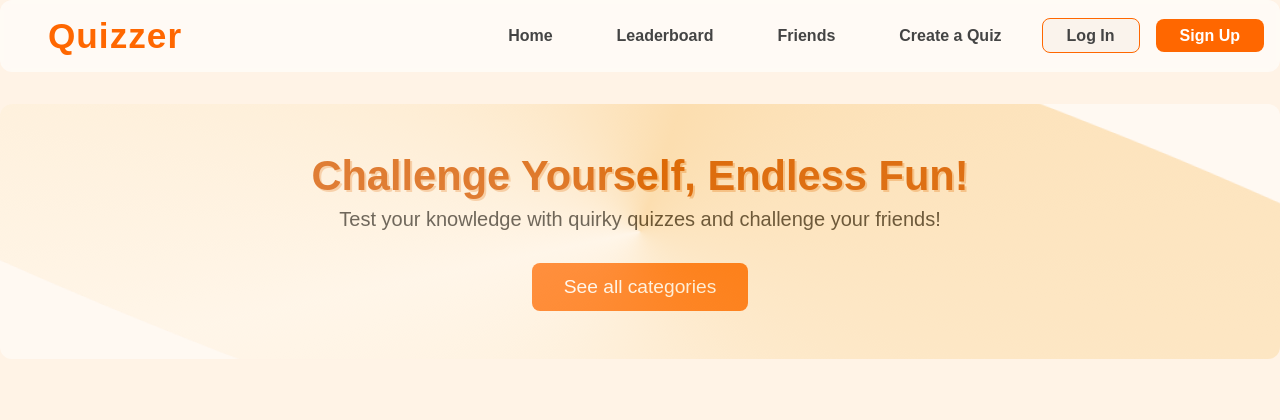
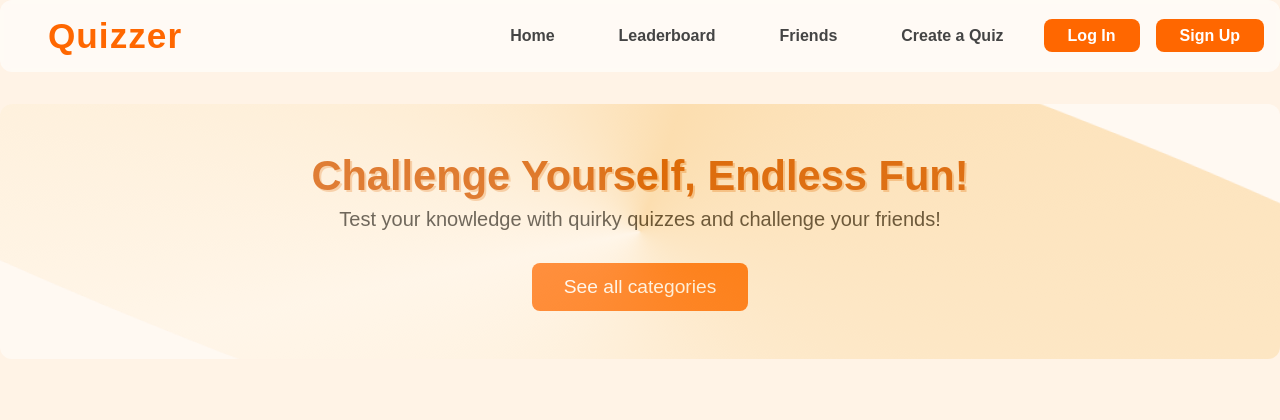
Before and after one commit to CezaryKlimczuk/quizzer, a Django app: page / in a window 1280 px wide. Shown: the top 420 px of the page. Run offline with Django 5.2, Linux system fonts and the light colour scheme; data that the repository does not hold is empty; some web fonts are replaced.

Commit message:
Changed the UI of the login button

```diff
--- a/quizzes/templates/partials/navbar.html
+++ b/quizzes/templates/partials/navbar.html
@@ -6,8 +6,8 @@
       <li><a href="#">Leaderboard</a></li>
       <li><a href="#">Friends</a></li>
       <li><a href="#">Create a Quiz</a></li>
-      <li><a href="#" class="login-btn">Log In</a></li>
-      <li><a href="#" class="signup-btn">Sign Up</a></li>
+      <li><a href="#" class="account-access-btn">Log In</a></li>
+      <li><a href="#" class="account-access-btn">Sign Up</a></li>
     </ul>
   </nav>
 </header>
--- a/static/css/components.css
+++ b/static/css/components.css
@@ -1,18 +1,9 @@
 /* Distinguish login and sign-up buttons */
-.login-btn {
-  background-color: #FAF3EC;
-  border: 1px solid var(--color-primary);
-}
-.login-btn:hover {
+.account-access-btn {
   background-color: var(--color-primary);
   color: var(--color-white);
 }
-
-.signup-btn {
-  background-color: var(--color-primary);
-  color: var(--color-white);
-}
-.signup-btn:hover {
+.account-access-btn:hover {
   background-color: var(--color-primary-light);
   color: var(--color-white);
 }
```
